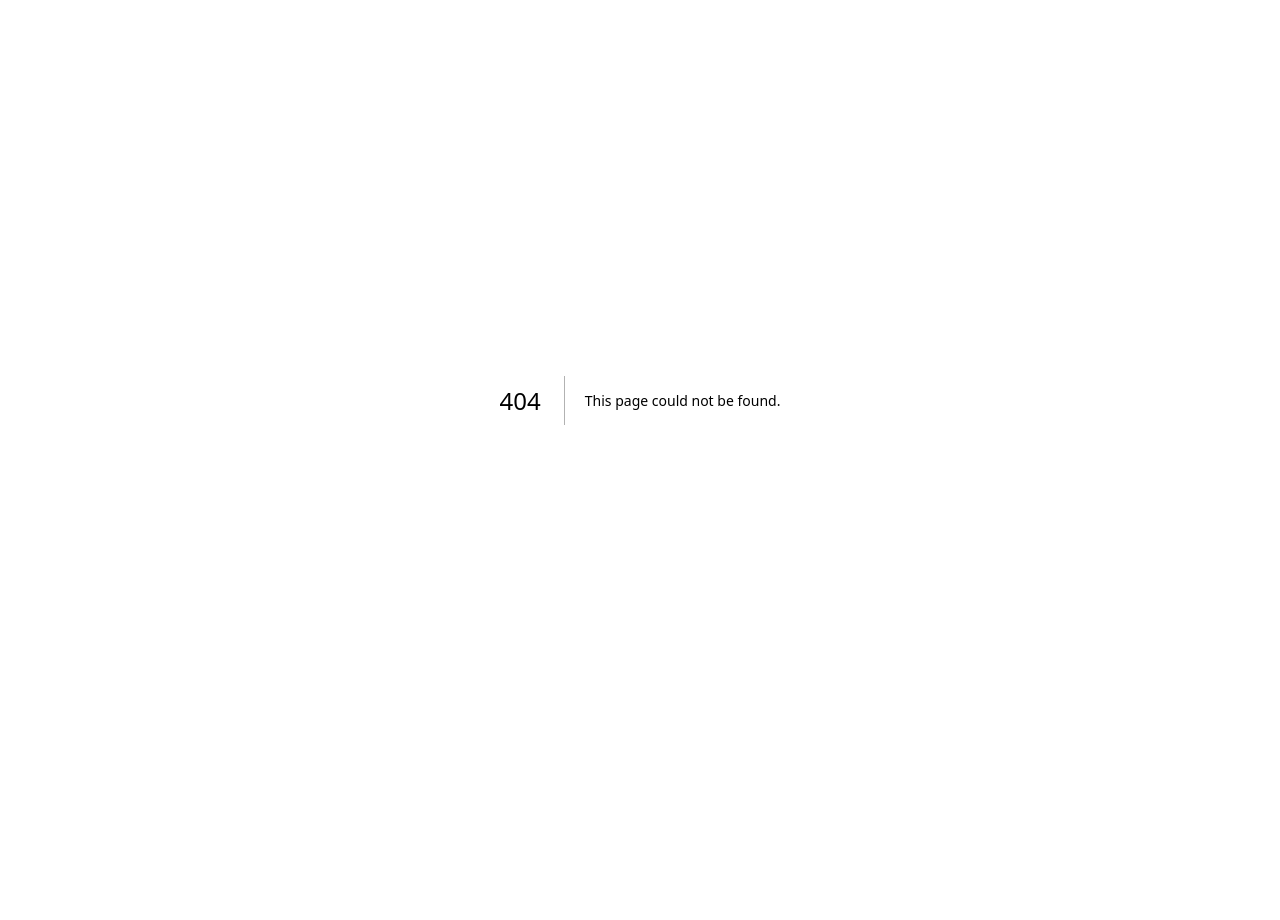
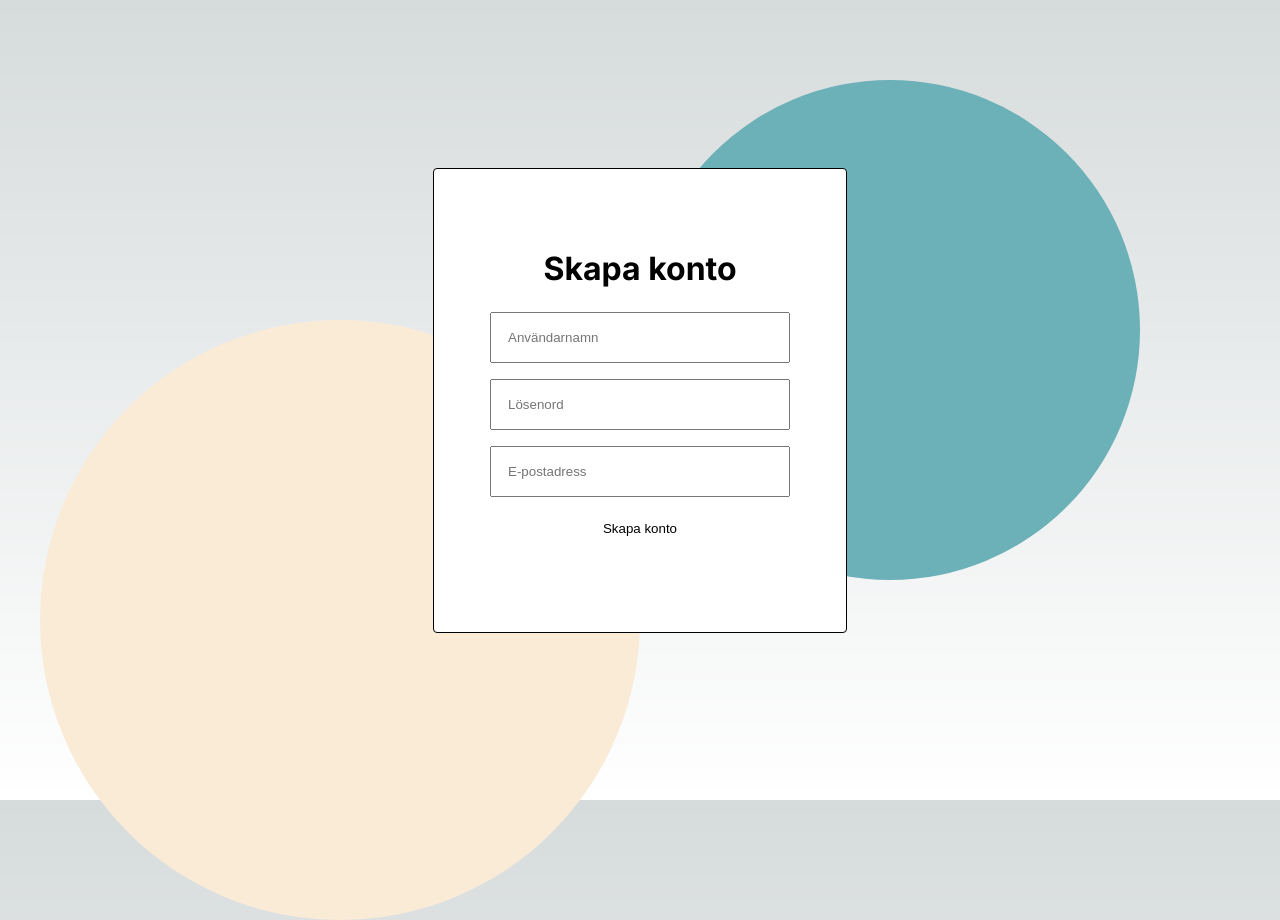
Before and after one commit to isabelleerlandsson/note-shack, a Next.js app: page /create-account in a window 1280 px wide. Before the commit this address had no page. Before the commit the page ends 800 px from the top, so only its background shows below. Built offline with nearby package versions, Linux system fonts and the light colour scheme.

Commit message:
create account files

```diff
--- /dev/null
+++ b/src/app/create-account/createaccount.module.css
@@ -0,0 +1,90 @@
+.root {
+    height: 100vh;
+    width: 100%;
+    display: flex;
+    align-items: center;
+    justify-content: center;
+}
+
+.container {
+    border: 1px solid black;
+    padding: 5rem 3rem;
+    border-radius: 4px;
+    z-index: 1;
+    background-color: white;
+    display: flex;
+    justify-content: center;
+    align-items: center;
+    flex-direction: column;
+}
+
+@media (max-width: 520px) {
+
+    .container {
+        border: none;
+    }
+
+    .circle {
+        display: none;
+    }
+
+    .circleTwo {
+        display: none;
+    }
+}
+
+.circle {
+    width: 600px;
+    height: 600px;
+    border-radius: 50%;
+    background-color: antiquewhite;
+    position: absolute;
+    top: 40%;
+    right: 50%;
+    z-index: 0;
+    border: none;
+  }
+
+  .circleTwo {
+    width: 500px;
+    height: 500px;
+    border-radius: 50%;
+    background-color: rgb(108, 176, 184);
+    position: absolute;
+    top: 10%;
+    left: 50%;
+    z-index: 0;
+    border: none;
+
+  }
+
+.login {
+    display: flex;
+    justify-content: center;
+    padding-bottom: 1rem;
+}
+
+.form {
+    display: flex;
+    flex-direction: column;
+}
+
+.form input  {
+    margin: 0.5rem;
+    padding: 1rem;
+    max-width: 400px;
+}
+
+.button {
+    margin: 0.5rem;
+    padding: 0.5rem;
+    width: 300px;
+    border-radius: 1rem;
+    background-color: var(--button);
+    border: none;
+}
+
+.header {
+    display: flex;
+    justify-content: center;
+}
--- /dev/null
+++ b/src/app/create-account/page.tsx
@@ -0,0 +1,92 @@
+"use client";
+
+import React, { useState } from "react";
+
+import styles from "./createaccount.module.css";
+
+interface CreateAccountProps {
+  onSubmit: (userData: UserData) => void;
+}
+
+interface UserData {
+  username: string;
+  password: string;
+  email: string;
+}
+
+const CreateAccount: React.FC<CreateAccountProps> = ({ onSubmit }) => {
+  const [formData, setFormData] = useState<UserData>({
+    username: "",
+    password: "",
+    email: "",
+  });
+
+  const handleChange = (e: React.ChangeEvent<HTMLInputElement>) => {
+    const { name, value } = e.target;
+    setFormData({ ...formData, [name]: value });
+  };
+
+  const handleSubmit = async (e: React.FormEvent) => {
+    e.preventDefault();
+    try {
+      const response = await fetch("/api/register", {
+        method: "POST",
+        headers: {
+          "Content-Type": "application/json",
+        },
+        body: JSON.stringify(formData),
+      });
+      const data = await response.json();
+      console.log("Ny användare skapad:", data);
+      window.location.href = "/create-note";
+    } catch (error) {
+      console.error("Fel vid skapande av användare:", error);
+    }
+  };
+
+  return (
+    <>
+      <div className={styles.circle}></div>
+      <div className={styles.circleTwo}></div>
+      <div className={styles.header}></div>
+      <div className={styles.root}>
+        <div className={styles.container}>
+          <div className={styles.login}>
+            <h1>Skapa konto</h1>
+          </div>
+          <form onSubmit={handleSubmit} className={styles.form}>
+            <input
+              type="text"
+              name="username"
+              value={formData.username}
+              onChange={handleChange}
+              placeholder="Användarnamn"
+              required
+            />
+            <input
+              type="password"
+              name="password"
+              value={formData.password}
+              onChange={handleChange}
+              placeholder="Lösenord"
+              required
+            />
+            <input
+              type="email"
+              name="email"
+              value={formData.email}
+              onChange={handleChange}
+              placeholder="E-postadress"
+              required
+            />
+            <button className={styles.button} type="submit">
+              Skapa konto
+            </button>
+          </form>
+        </div>
+      </div>
+    </>
+  );
+};
+
+export default CreateAccount;
```
